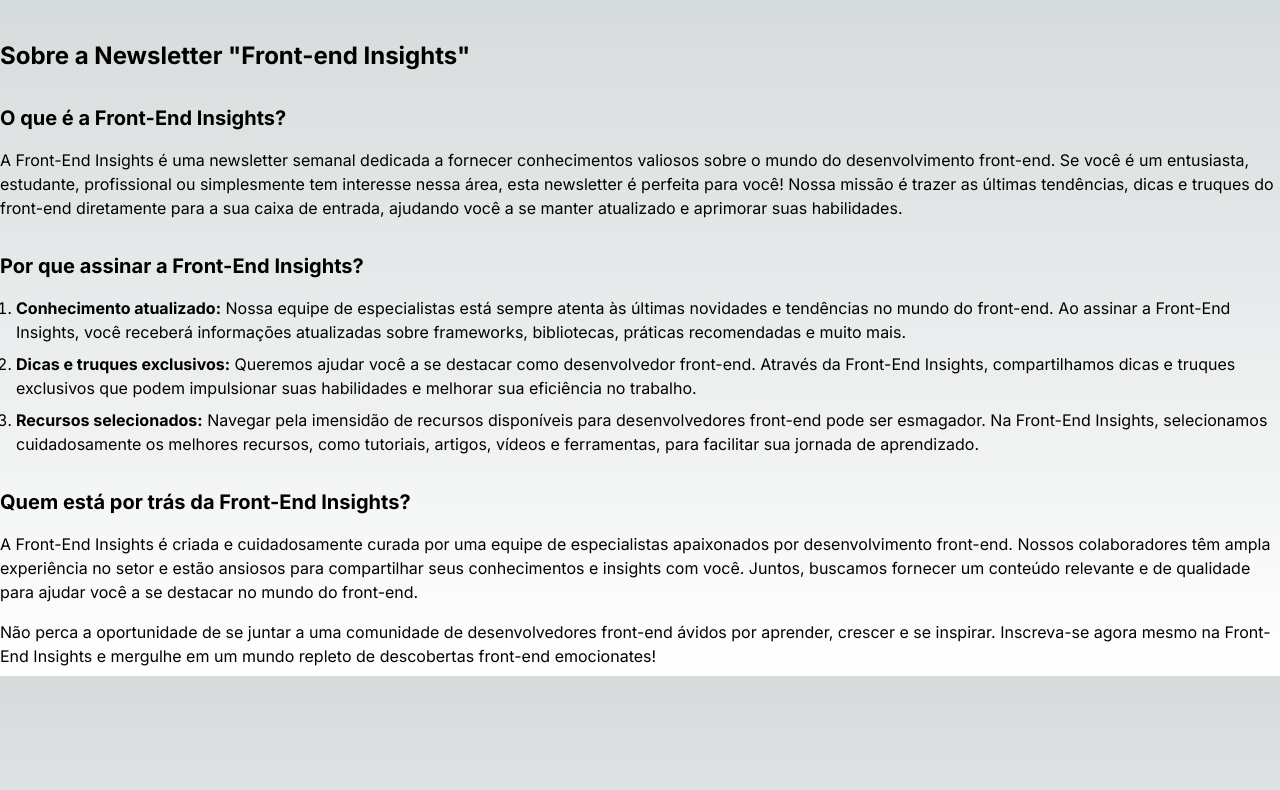
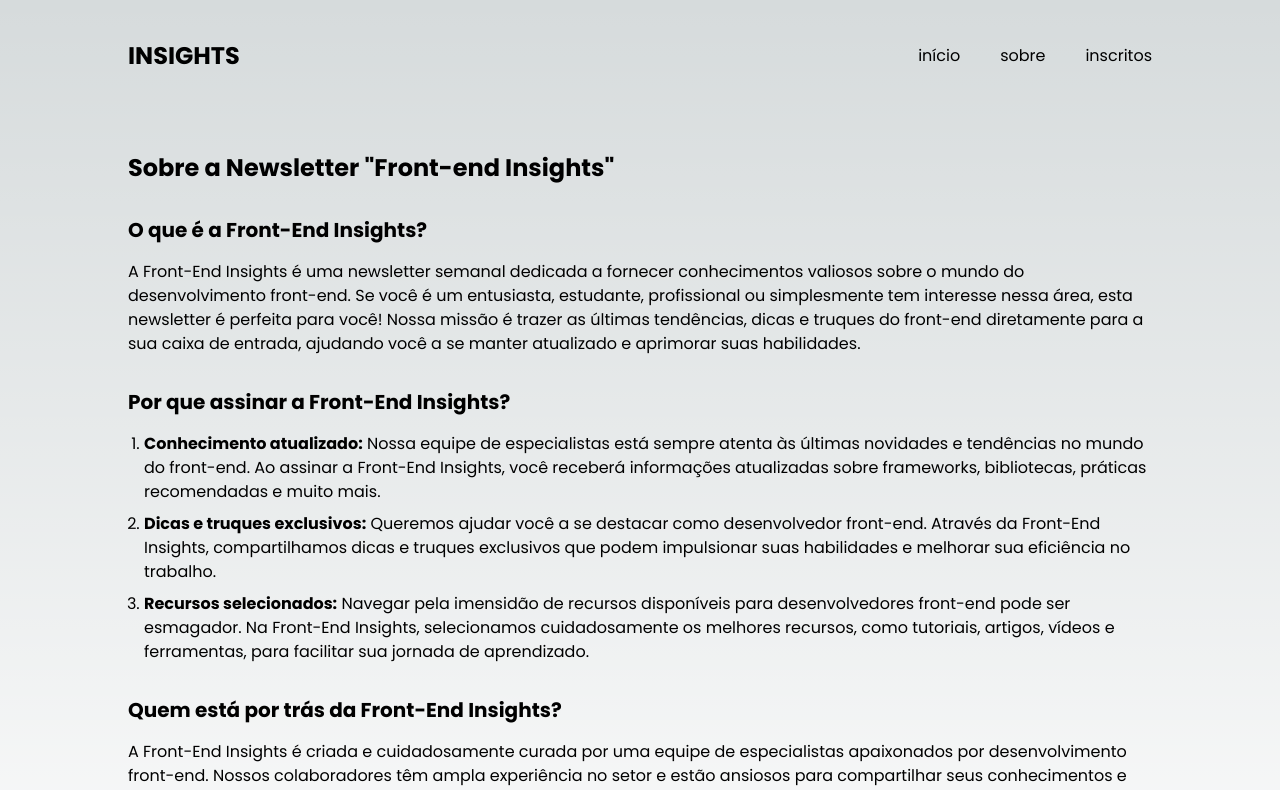
Before and after one commit to nathaliaveneziano/onebitcode__nextjs, a Next.js app: page /about in a window 1280 px wide. Shown: the top 790 px of the page. Built offline with nearby package versions, Linux system fonts and the light colour scheme.

Commit message:
layout page change

```diff
--- a/src/app/layout.jsx
+++ b/src/app/layout.jsx
@@ -1,17 +1,42 @@
-import './globals.css'
-import { Inter } from 'next/font/google'
+import Link from 'next/link';
+import { Poppins } from 'next/font/google';
+import './globals.css';
 
-const inter = Inter({ subsets: ['latin'] })
+// inclusão da font via google fonts
+// subsets = tipo de letra, nosso padrão é o latin
+// weight = peso das fontes que deseja
+const poppins = Poppins({ subsets: ['latin'], weight: ['400', '700'] });
 
 export const metadata = {
-  title: 'Create Next App',
+  title: 'Front-End Insights',
   description: 'Generated by create next app',
-}
+  openGraph: {
+    title: 'Front-End Insights',
+  },
+};
 
 export default function RootLayout({ children }) {
   return (
-    <html lang="en">
-      <body className={inter.className}>{children}</body>
+    <html lang="pt-BR">
+      <body className={poppins.className}>
+        <div className="flex min-h-screen flex-col items-center justify-between max-w-5xl mx-auto">
+          <header className="flex items-center justify-between w-full py-10">
+            <span className="text-2xl font-black cursor-default">INSIGHTS</span>
+            <nav className="flex gap-10">
+              {/* tag âncora */}
+              <Link href="/">início</Link>
+              <Link href="/about">sobre</Link>
+              <Link href="/subscribers">inscritos</Link>
+            </nav>
+          </header>
+
+          {children}
+
+          <footer className="p-10">
+            <p>Feito com Next.js 13</p>
+          </footer>
+        </div>
+      </body>
     </html>
-  )
+  );
 }
```
